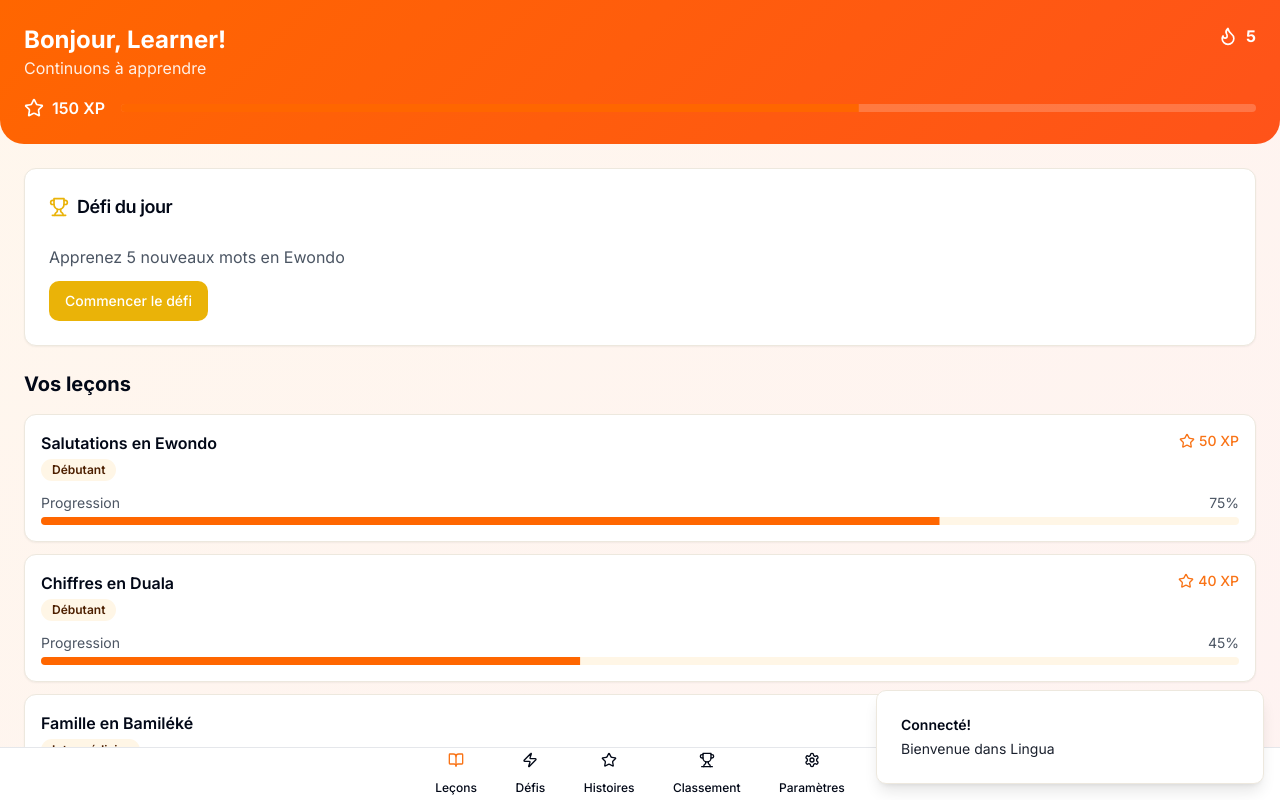
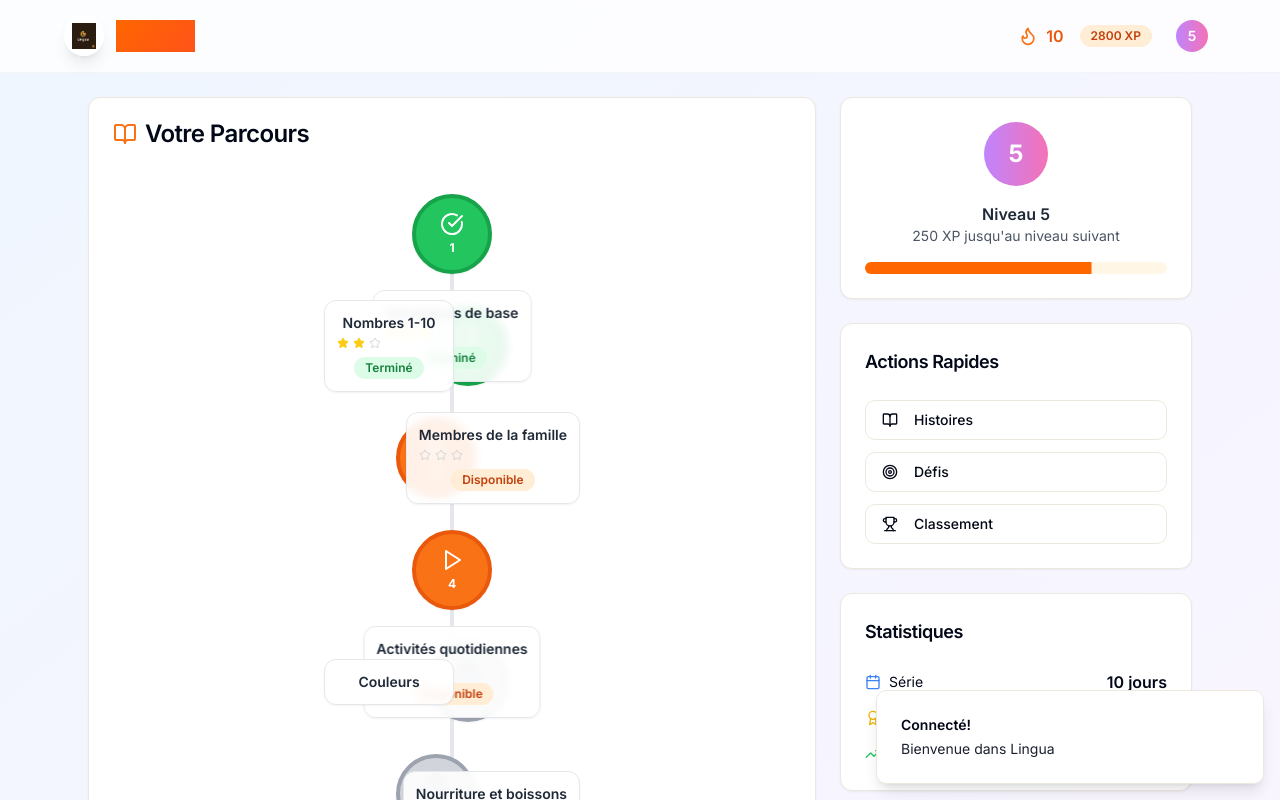
Before and after one commit to FNAH-Technologies/lingua-remastered, a React (Vite) app: page / in a window 1280 px wide. Both pictures are taken after a click on the button "Essai démo". Shown: the top 800 px of the page. Built offline with nearby package versions, Linux system fonts and the light colour scheme.

Commit message:
Refactor: Implement lesson progress tree
Implement a bubble-based progress tree for lesson progression, similar to Candy Crush, displayed in ascending to descending order.

```diff
--- a/src/components/Dashboard.tsx
+++ b/src/components/Dashboard.tsx
@@ -1,212 +1,203 @@
-
 import { useState, useEffect } from 'react';
+import { Button } from '@/components/ui/button';
 import { Card, CardContent, CardHeader, CardTitle } from '@/components/ui/card';
-import { Button } from '@/components/ui/button';
+import { Badge } from '@/components/ui/badge';
 import { Progress } from '@/components/ui/progress';
-import { Badge } from '@/components/ui/badge';
+import {
+  Trophy,
+  Flame,
+  Calendar,
+  BookOpen,
+  Users,
+  Target,
+  TrendingUp,
+  Award
+} from 'lucide-react';
 import { useNavigate } from 'react-router-dom';
-import { BookOpen, Trophy, Users, Settings, Flame, Star, Zap } from 'lucide-react';
+import { useLanguage } from '@/contexts/LanguageContext';
+import LogoBubble from './LogoBubble';
+import ProgressTree from './ProgressTree';
 
 const Dashboard = () => {
   const navigate = useNavigate();
-  const [user, setUser] = useState<any>(null);
-  const [lessons, setLessons] = useState([
-    {
-      id: 1,
-      title: 'Salutations en Ewondo',
-      progress: 75,
-      xp: 50,
-      difficulty: 'Débutant',
-      completed: false
-    },
-    {
-      id: 2,
-      title: 'Chiffres en Duala',
-      progress: 45,
-      xp: 40,
-      difficulty: 'Débutant',
-      completed: false
-    },
-    {
-      id: 3,
-      title: 'Famille en Bamiléké',
-      progress: 100,
-      xp: 60,
-      difficulty: 'Intermédiaire',
-      completed: true
-    }
-  ]);
+  const { language, t } = useLanguage();
+  const [streak, setStreak] = useState(7);
+  const [xp, setXp] = useState(1250);
+  const [level, setLevel] = useState(3);
+
+  // Mock user data loading (replace with actual data fetching)
+  useEffect(() => {
+    // Simulate loading user data
+    const timer = setTimeout(() => {
+      // In a real app, fetch user data from an API or local storage here
+      // and update the state accordingly
+      setStreak(10);
+      setXp(2800);
+      setLevel(5);
+    }, 1000);
+
+    return () => clearTimeout(timer);
+  }, []);
+
+  // Animation states
+  const [isMounted, setIsMounted] = useState(false);
 
   useEffect(() => {
-    const userData = localStorage.getItem('lingua_user');
-    if (userData) {
-      setUser(JSON.parse(userData));
-    }
+    setIsMounted(true);
   }, []);
 
-  const BottomNav = () => (
-    <div className="fixed bottom-0 left-0 right-0 bg-white border-t border-gray-200 px-4 py-2">
-      <div className="flex justify-around max-w-md mx-auto">
-        <Button variant="ghost" size="sm" className="flex flex-col items-center space-y-1">
-          <BookOpen className="w-5 h-5 text-orange-500" />
-          <span className="text-xs">Leçons</span>
-        </Button>
-        <Button
-          variant="ghost"
-          size="sm"
-          className="flex flex-col items-center space-y-1"
-          onClick={() => navigate('/challenges')}
-        >
-          <Zap className="w-5 h-5" />
-          <span className="text-xs">Défis</span>
-        </Button>
-        <Button
-          variant="ghost"
-          size="sm"
-          className="flex flex-col items-center space-y-1"
-          onClick={() => navigate('/stories')}
-        >
-          <Star className="w-5 h-5" />
-          <span className="text-xs">Histoires</span>
-        </Button>
-        <Button
-          variant="ghost"
-          size="sm"
-          className="flex flex-col items-center space-y-1"
-          onClick={() => navigate('/leaderboard')}
-        >
-          <Trophy className="w-5 h-5" />
-          <span className="text-xs">Classement</span>
-        </Button>
-        <Button
-          variant="ghost"
-          size="sm"
-          className="flex flex-col items-center space-y-1"
-          onClick={() => navigate('/settings')}
-        >
-          <Settings className="w-5 h-5" />
-          <span className="text-xs">Paramètres</span>
-        </Button>
-      </div>
-    </div>
-  );
-
-  if (!user) return null;
+  const fadeIn = isMounted ? 'animate-slide-up' : 'opacity-0';
 
   return (
-    <div className="min-h-screen bg-gradient-to-br from-orange-50 to-red-50 pb-20">
+    <div className="min-h-screen bg-gradient-to-br from-blue-50 to-purple-50">
       {/* Header */}
-      <div className="bg-lingua-gradient text-white p-6 rounded-b-3xl">
-        <div className="flex justify-between items-start mb-4">
-          <div>
-            <h1 className="text-2xl font-bold">Bonjour, {user.name}!</h1>
-            <p className="opacity-90">Continuons à apprendre</p>
-          </div>
-          <div className="flex items-center space-x-2">
-            <Flame className="w-5 h-5" />
-            <span className="font-bold">{user.streak}</span>
-          </div>
+      <div className="bg-white/80 backdrop-blur-sm border-b border-gray-100 p-4">
+        <div className="flex items-center justify-between max-w-6xl mx-auto">
+          <div className="flex items-center space-x-3">
+            <LogoBubble size="sm" />
+            <h1 className="text-2xl font-bold bg-lingua-gradient bg-clip-text text-transparent">
+              Lingua
+            </h1>
           </div>
 
           <div className="flex items-center space-x-4">
             <div className="flex items-center space-x-2">
-            <Star className="w-5 h-5" />
-            <span className="font-semibold">{user.xp} XP</span>
+              <Flame className="w-5 h-5 text-orange-500" />
+              <span className="font-semibold text-orange-600">{streak}</span>
             </div>
-          <div className="flex-1">
-            <Progress value={65} className="h-2 bg-white/20" />
+
+            <Badge variant="secondary" className="bg-orange-100 text-orange-700">
+              {xp} XP
+            </Badge>
+
+            <Button
+              variant="ghost"
+              size="sm"
+              onClick={() => navigate('/profile')}
+              className="p-2"
+            >
+              <div className="w-8 h-8 bg-gradient-to-r from-purple-400 to-pink-400 rounded-full flex items-center justify-center text-white font-semibold">
+                {level}
+              </div>
+            </Button>
           </div>
         </div>
       </div>
 
-      {/* Content */}
-      <div className="p-6 space-y-6">
-        {/* Daily Challenge */}
-        <Card className="animate-bounce-in">
+      <div className="max-w-6xl mx-auto p-6">
+        <div className="grid grid-cols-1 lg:grid-cols-3 gap-6">
+          {/* Main Content - Progress Tree */}
+          <div className="lg:col-span-2">
+            <Card className="animate-slide-up">
               <CardHeader>
-            <CardTitle className="text-lg flex items-center space-x-2">
-              <Trophy className="w-5 h-5 text-yellow-500" />
-              <span>Défi du jour</span>
+                <CardTitle className="flex items-center space-x-2">
+                  <BookOpen className="w-6 h-6 text-orange-500" />
+                  <span>{language === 'fr' ? 'Votre Parcours' : 'Your Learning Path'}</span>
                 </CardTitle>
               </CardHeader>
               <CardContent>
-            <p className="text-gray-600 mb-3">Apprenez 5 nouveaux mots en Ewondo</p>
+                <ProgressTree />
+              </CardContent>
+            </Card>
+          </div>
+
+          {/* Sidebar */}
+          <div className="space-y-6">
+            {/* Level Progress */}
+            <Card className="animate-bounce-in">
+              <CardContent className="p-6">
+                <div className="text-center space-y-4">
+                  <div className="w-16 h-16 mx-auto bg-gradient-to-r from-purple-400 to-pink-400 rounded-full flex items-center justify-center text-white text-2xl font-bold">
+                    {level}
+                  </div>
+
+                  <div>
+                    <h3 className="font-semibold text-gray-800">
+                      {language === 'fr' ? 'Niveau' : 'Level'} {level}
+                    </h3>
+                    <p className="text-sm text-gray-600">
+                      {language === 'fr' ? '250 XP jusqu\'au niveau suivant' : '250 XP to next level'}
+                    </p>
+                  </div>
+
+                  <Progress value={75} className="h-3" />
+                </div>
+              </CardContent>
+            </Card>
+
+            {/* Quick Actions */}
+            <Card>
+              <CardHeader>
+                <CardTitle className="text-lg">
+                  {language === 'fr' ? 'Actions Rapides' : 'Quick Actions'}
+                </CardTitle>
+              </CardHeader>
+              <CardContent className="space-y-3">
                 <Button
-              className="bg-yellow-500 hover:bg-yellow-600 text-white"
+                  onClick={() => navigate('/stories')}
+                  className="w-full justify-start"
+                  variant="outline"
+                >
+                  <BookOpen className="w-4 h-4 mr-2" />
+                  {language === 'fr' ? 'Histoires' : 'Stories'}
+                </Button>
+
+                <Button
                   onClick={() => navigate('/challenges')}
+                  className="w-full justify-start"
+                  variant="outline"
                 >
-              Commencer le défi
+                  <Target className="w-4 h-4 mr-2" />
+                  {language === 'fr' ? 'Défis' : 'Challenges'}
+                </Button>
+
+                <Button
+                  onClick={() => navigate('/leaderboard')}
+                  className="w-full justify-start"
+                  variant="outline"
+                >
+                  <Trophy className="w-4 h-4 mr-2" />
+                  {language === 'fr' ? 'Classement' : 'Leaderboard'}
                 </Button>
               </CardContent>
             </Card>
 
-        {/* Lessons */}
-        <div>
-          <h2 className="text-xl font-bold mb-4">Vos leçons</h2>
-          <div className="space-y-3">
-            {lessons.map((lesson, index) => (
-              <Card
-                key={lesson.id}
-                className="cursor-pointer hover:shadow-md transition-shadow animate-slide-up"
-                style={{ animationDelay: `${index * 0.1}s` }}
-                onClick={() => navigate(`/lesson/${lesson.id}`)}
-              >
-                <CardContent className="p-4">
-                  <div className="flex justify-between items-start mb-2">
-                    <div className="flex-1">
-                      <h3 className="font-semibold">{lesson.title}</h3>
-                      <Badge variant="secondary" className="mt-1">
-                        {lesson.difficulty}
-                      </Badge>
+            {/* Stats */}
+            <Card>
+              <CardHeader>
+                <CardTitle className="text-lg">
+                  {language === 'fr' ? 'Statistiques' : 'Stats'}
+                </CardTitle>
+              </CardHeader>
+              <CardContent className="space-y-3">
+                <div className="flex items-center justify-between">
+                  <div className="flex items-center space-x-2">
+                    <Calendar className="w-4 h-4 text-blue-500" />
+                    <span className="text-sm">{language === 'fr' ? 'Série' : 'Streak'}</span>
                   </div>
-                    <div className="text-right">
-                      <div className="flex items-center space-x-1 text-orange-500">
-                        <Star className="w-4 h-4" />
-                        <span className="text-sm font-medium">{lesson.xp} XP</span>
-                      </div>
-                    </div>
+                  <span className="font-semibold">{streak} {language === 'fr' ? 'jours' : 'days'}</span>
                 </div>
 
-                  <div className="mt-3">
-                    <div className="flex justify-between text-sm text-gray-600 mb-1">
-                      <span>Progression</span>
-                      <span>{lesson.progress}%</span>
+                <div className="flex items-center justify-between">
+                  <div className="flex items-center space-x-2">
+                    <Award className="w-4 h-4 text-yellow-500" />
+                    <span className="text-sm">{language === 'fr' ? 'Leçons' : 'Lessons'}</span>
                   </div>
-                    <Progress value={lesson.progress} className="h-2" />
-                  </div>
-                </CardContent>
-              </Card>
-            ))}
-          </div>
+                  <span className="font-semibold">12/25</span>
                 </div>
 
-        {/* Quick Actions */}
-        <div className="grid grid-cols-2 gap-4">
-          <Card
-            className="cursor-pointer hover:shadow-md transition-shadow"
-            onClick={() => navigate('/challenges')}
-          >
-            <CardContent className="p-4 text-center">
-              <Zap className="w-8 h-8 text-yellow-500 mx-auto mb-2" />
-              <h3 className="font-semibold">Défis</h3>
-              <p className="text-sm text-gray-600">Challenges quotidiens</p>
-            </CardContent>
-          </Card>
-
-          <Card
-            className="cursor-pointer hover:shadow-md transition-shadow"
-            onClick={() => navigate('/stories')}
-          >
-            <CardContent className="p-4 text-center">
-              <BookOpen className="w-8 h-8 text-green-500 mx-auto mb-2" />
-              <h3 className="font-semibold">Histoires</h3>
-              <p className="text-sm text-gray-600">Culture & Contes</p>
+                <div className="flex items-center justify-between">
+                  <div className="flex items-center space-x-2">
+                    <TrendingUp className="w-4 h-4 text-green-500" />
+                    <span className="text-sm">{language === 'fr' ? 'Précision' : 'Accuracy'}</span>
+                  </div>
+                  <span className="font-semibold">87%</span>
+                </div>
               </CardContent>
             </Card>
           </div>
         </div>
-
-      <BottomNav />
+      </div>
     </div>
   );
 };
--- /dev/null
+++ b/src/components/ProgressTree.tsx
@@ -0,0 +1,221 @@
+
+import { useState } from 'react';
+import { Button } from '@/components/ui/button';
+import { Card, CardContent } from '@/components/ui/card';
+import { Badge } from '@/components/ui/badge';
+import { Lock, Star, Play, CheckCircle } from 'lucide-react';
+import { useNavigate } from 'react-router-dom';
+import { useLanguage } from '@/contexts/LanguageContext';
+
+interface Lesson {
+  id: string;
+  title: string;
+  titleFr: string;
+  status: 'locked' | 'available' | 'completed';
+  stars: number;
+  maxStars: number;
+  position: 'left' | 'center' | 'right';
+}
+
+const ProgressTree = () => {
+  const navigate = useNavigate();
+  const { language, t } = useLanguage();
+
+  const lessons: Lesson[] = [
+    {
+      id: '1',
+      title: 'Basic Greetings',
+      titleFr: 'Salutations de base',
+      status: 'completed',
+      stars: 3,
+      maxStars: 3,
+      position: 'center'
+    },
+    {
+      id: '2',
+      title: 'Numbers 1-10',
+      titleFr: 'Nombres 1-10',
+      status: 'completed',
+      stars: 2,
+      maxStars: 3,
+      position: 'left'
+    },
+    {
+      id: '3',
+      title: 'Family Members',
+      titleFr: 'Membres de la famille',
+      status: 'available',
+      stars: 0,
+      maxStars: 3,
+      position: 'right'
+    },
+    {
+      id: '4',
+      title: 'Daily Activities',
+      titleFr: 'Activités quotidiennes',
+      status: 'available',
+      stars: 0,
+      maxStars: 3,
+      position: 'center'
+    },
+    {
+      id: '5',
+      title: 'Colors',
+      titleFr: 'Couleurs',
+      status: 'locked',
+      stars: 0,
+      maxStars: 3,
+      position: 'left'
+    },
+    {
+      id: '6',
+      title: 'Food & Drinks',
+      titleFr: 'Nourriture et boissons',
+      status: 'locked',
+      stars: 0,
+      maxStars: 3,
+      position: 'right'
+    },
+    {
+      id: '7',
+      title: 'Time & Dates',
+      titleFr: 'Temps et dates',
+      status: 'locked',
+      stars: 0,
+      maxStars: 3,
+      position: 'center'
+    }
+  ];
+
+  const handleLessonClick = (lesson: Lesson) => {
+    if (lesson.status !== 'locked') {
+      navigate(`/lesson/${lesson.id}`);
+    }
+  };
+
+  const getPositionClass = (position: string, index: number) => {
+    const baseClasses = "relative flex items-center justify-center";
+
+    switch (position) {
+      case 'left':
+        return `${baseClasses} justify-start pl-8`;
+      case 'right':
+        return `${baseClasses} justify-end pr-8`;
+      default:
+        return `${baseClasses} justify-center`;
+    }
+  };
+
+  const getBubbleColor = (status: string) => {
+    switch (status) {
+      case 'completed':
+        return 'bg-green-500 border-green-600 text-white';
+      case 'available':
+        return 'bg-orange-500 border-orange-600 text-white';
+      default:
+        return 'bg-gray-300 border-gray-400 text-gray-500';
+    }
+  };
+
+  const renderStars = (stars: number, maxStars: number, status: string) => {
+    if (status === 'locked') return null;
+
+    return (
+      <div className="flex space-x-1 mt-1">
+        {Array.from({ length: maxStars }, (_, i) => (
+          <Star
+            key={i}
+            className={`w-3 h-3 ${
+              i < stars
+                ? 'fill-yellow-400 text-yellow-400'
+                : 'text-gray-300'
+            }`}
+          />
+        ))}
+      </div>
+    );
+  };
+
+  return (
+    <div className="max-w-md mx-auto py-6">
+      <div className="relative">
+        {/* Main path line */}
+        <div className="absolute left-1/2 top-0 bottom-0 w-1 bg-gray-200 transform -translate-x-1/2 z-0"></div>
+
+        {lessons.map((lesson, index) => (
+          <div key={lesson.id} className="relative mb-8">
+            {/* Connecting lines for off-center bubbles */}
+            {lesson.position !== 'center' && (
+              <div
+                className={`absolute top-1/2 w-12 h-0.5 bg-gray-200 z-0 ${
+                  lesson.position === 'left'
+                    ? 'left-1/2 transform translate-x-1'
+                    : 'right-1/2 transform -translate-x-1'
+                }`}
+              ></div>
+            )}
+
+            <div className={getPositionClass(lesson.position, index)}>
+              <Card
+                className={`w-20 h-20 rounded-full border-4 cursor-pointer transition-all duration-300 hover:scale-110 z-10 ${getBubbleColor(lesson.status)} ${
+                  lesson.status === 'locked' ? 'cursor-not-allowed' : 'hover:shadow-lg'
+                }`}
+                onClick={() => handleLessonClick(lesson)}
+              >
+                <CardContent className="p-0 h-full flex flex-col items-center justify-center">
+                  {lesson.status === 'locked' ? (
+                    <Lock className="w-6 h-6" />
+                  ) : lesson.status === 'completed' ? (
+                    <CheckCircle className="w-6 h-6" />
+                  ) : (
+                    <Play className="w-6 h-6" />
+                  )}
+
+                  <span className="text-xs font-bold mt-1">
+                    {lesson.id}
+                  </span>
+                </CardContent>
+              </Card>
+
+              {/* Lesson info card */}
+              <div className={`absolute top-1/2 transform -translate-y-1/2 z-20 ${
+                lesson.position === 'left'
+                  ? 'left-24'
+                  : lesson.position === 'right'
+                    ? 'right-24'
+                    : 'left-1/2 -translate-x-1/2 top-24 translate-y-0'
+              }`}>
+                <Card className="bg-white/90 backdrop-blur-sm border border-gray-200 shadow-sm">
+                  <CardContent className="p-3 text-center min-w-32">
+                    <h3 className="text-sm font-semibold text-gray-800">
+                      {language === 'fr' ? lesson.titleFr : lesson.title}
+                    </h3>
+                    {renderStars(lesson.stars, lesson.maxStars, lesson.status)}
+
+                    {lesson.status !== 'locked' && (
+                      <Badge
+                        variant="secondary"
+                        className={`mt-2 text-xs ${
+                          lesson.status === 'completed'
+                            ? 'bg-green-100 text-green-700'
+                            : 'bg-orange-100 text-orange-700'
+                        }`}
+                      >
+                        {lesson.status === 'completed'
+                          ? (language === 'fr' ? 'Terminé' : 'Complete')
+                          : (language === 'fr' ? 'Disponible' : 'Available')
+                        }
+                      </Badge>
+                    )}
+                  </CardContent>
+                </Card>
+              </div>
+            </div>
+          </div>
+        ))}
+      </div>
+    </div>
+  );
+};
+
+export default ProgressTree;
```
Lines whose indentation alone changed are shown as unchanged.
